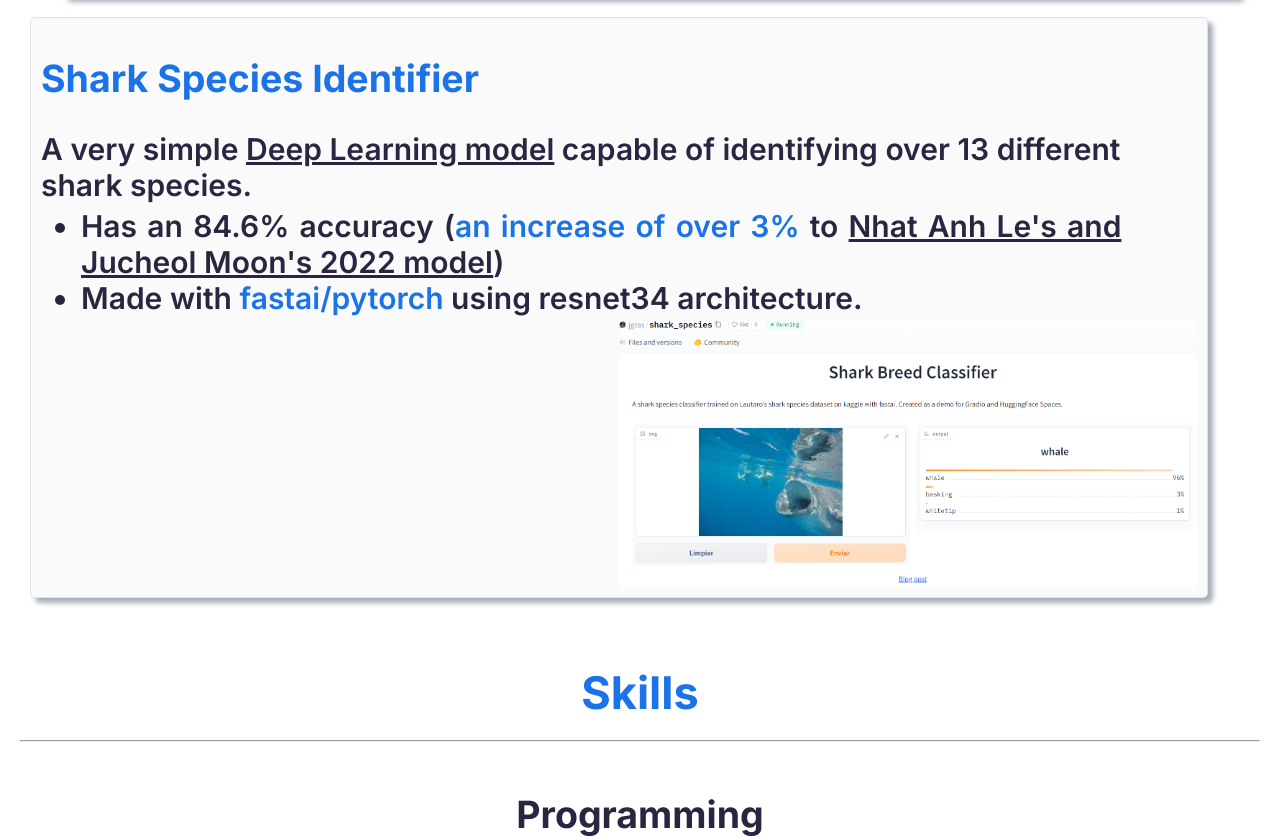
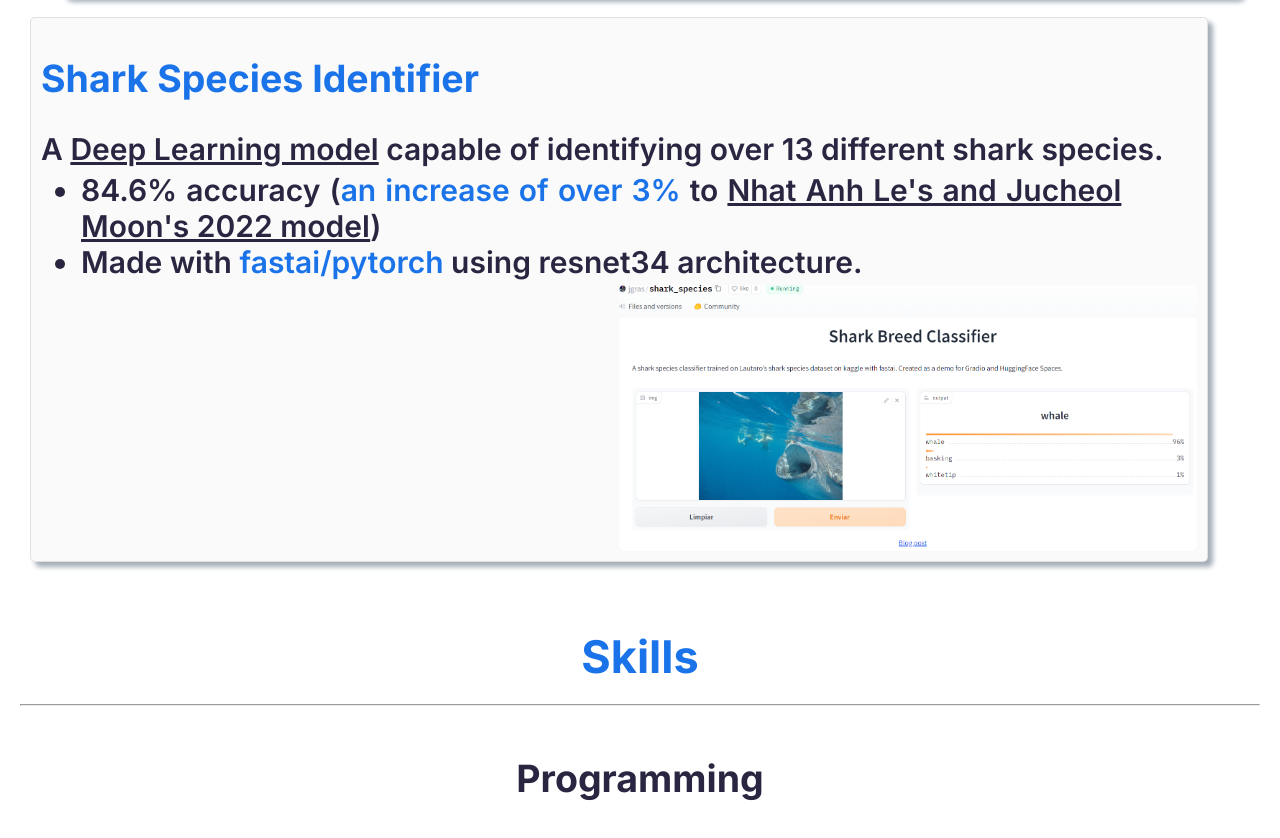
Before and after one commit to JuanGras/JuanGras.github.io, a plain HTML site: page index.html in a window 1280 px wide. Shown: the part 3126-3964 px from the top of the page. Drawn offline with nearby package versions, Linux system fonts and the light colour scheme.

Commit message:
Improved syntax for DL project section

```diff
--- a/index.html
+++ b/index.html
@@ -139,10 +139,10 @@
         <div style="margin: 10px;">
           <p class="blue sectionsubtitle">Shark Species Identifier</p>
           <div class="sectiontext">
-            <p style="margin-bottom: 5px;">A very simple <a target="_blank" class="link"
+            <p style="margin-bottom: 5px;">A <a target="_blank" class="link"
                 href="https://huggingface.co/spaces/jgras/shark_species">Deep Learning model</a> capable of identifying over 13 different shark species.</p>
             <ul class="list">
-              <li>Has an 84.6% accuracy (<a class="blue">an increase of over 3%</a> to <a target="_blank" href="https://www.stlgears.com/" class="link">Nhat Anh Le's and Jucheol Moon's 2022 model</a>)</li>
+              <li>84.6% accuracy (<a class="blue">an increase of over 3%</a> to <a target="_blank" href="https://www.stlgears.com/" class="link">Nhat Anh Le's and Jucheol Moon's 2022 model</a>)</li>
               <li>Made with <a class="blue">fastai/pytorch</a> using resnet34 architecture.</li>
             </ul>
             <img class="leftimage" src="shark_species_app.png">
```
